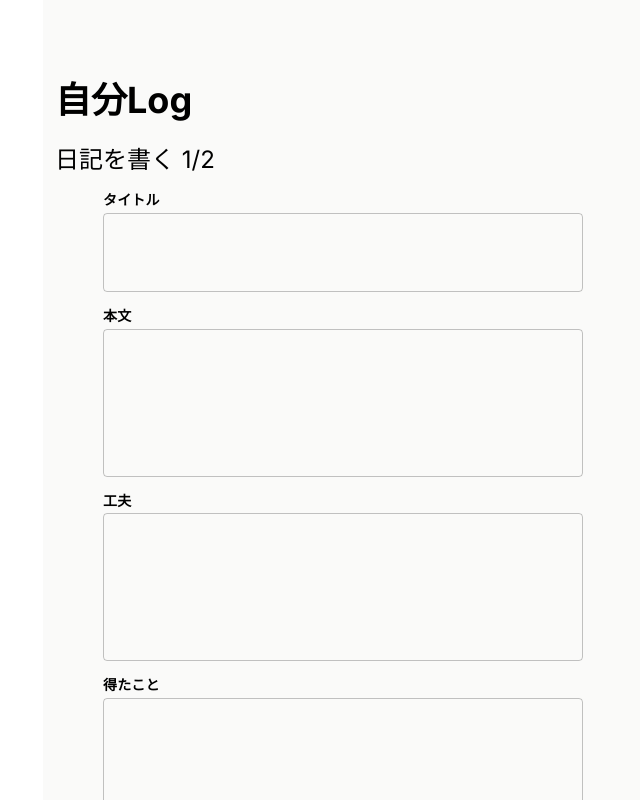
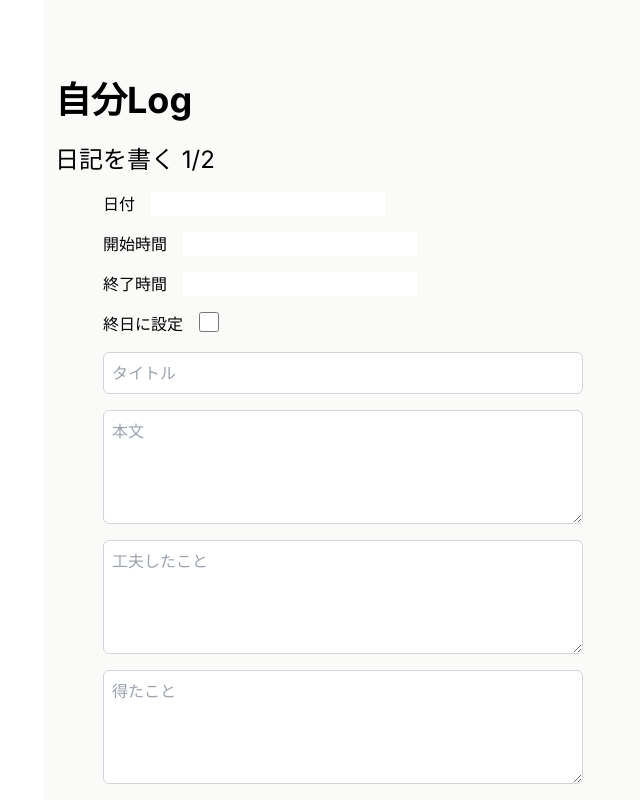
Before and after one commit to tech-harmony-team/Jibun-Log, a Next.js app in the folder next-front/: page /input-test in a window 1280 px wide. Shown: the whole page, without its empty margins (297-937 px from the left). Built offline with nearby package versions, Linux system fonts and the light colour scheme.

Commit message:
[FE#10] 1ページ完結に変更、valueの取得も可能

```diff
--- a/next-front/src/app/input-test-2/page.tsx
+++ /dev/null
@@ -1,101 +0,0 @@
-"use client";
-
-import { useState } from "react";
-import PageHeader from "@/components/typography/pageHeader";
-import { CircleButton } from "@/components/button/circleButton";
-import { CheckRounded, ArrowBackIosNew } from "@mui/icons-material";
-import DatePicker from "react-datepicker";
-import "react-datepicker/dist/react-datepicker.css"
-
-export default function InputPage2() {
-	const [date, setDate] = useState<Date>();
-	const [startTime, setStartTime] = useState<Date>();
-	const [endTime, setEndTime] = useState<Date>();
-	const [allDay, setAllDay] = useState(false);
-
-	const handleBack = () => {
-		window.location.href = '/input-test';
-	};
-
-	const onSubmit = () => {
-		console.log(date);
-		console.log(startTime);
-		console.log(endTime);
-		console.log(allDay? "終日": "終日ではない");
-		if (date && (allDay || (startTime && endTime))) {
-			window.location.href = '/input-test-3';
-		}
-		else
-			alert("日付、開始時間、終了時間は必須です");
-	};
-
-  return (
-		<>
-		<div className="w-4/5 max-w-600 h-full mx-auto pt-14 bg-stone-50">
-			<PageHeader type="h1" textAlignment="left">
-				自分Log
-			</PageHeader>
-			<PageHeader type="h2" textAlignment="left">
-				日記を書く 2/2
-			</PageHeader>
-			<div className="flex flex-col w-4/5 mx-auto space-y-4">
-				<div className="flex flex-row space-x-4">
-					<label>日付</label>
-					<DatePicker
-						selected={date}
-						onChange={(date) => setDate(date!)}
-						showDateSelect
-						dateFormat={"MM/dd"}
-					/>
-				</div>
-				<div className="flex flex-row space-x-4">
-					<label>開始時間</label>
-					<DatePicker
-						selected={startTime}
-						onChange={(date) => setStartTime(date!)}
-						showTimeSelect
-						showTimeSelectOnly
-						timeIntervals={15}
-						timeCaption="Time"
-						dateFormat="HH:mm"
-					/>
-				</div>
-				<div className="flex flex-row space-x-4">
-					<label>終了時間</label>
-					<DatePicker
-						selected={endTime}
-						onChange={(date) => setEndTime(date!)}
-						showTimeSelect
-						showTimeSelectOnly
-						timeIntervals={15}
-						timeCaption="Time"
-						dateFormat="HH:mm"
-					/>
-				</div>
-				<div className="flex flex-row space-x-4">
-					<label>終日に設定</label>
-					<input type="checkbox" checked={allDay} style={{ width: '20px', height: '20px' }} onChange={() => setAllDay(!allDay)} />
-				</div>
-				<div className="flex flex-row justify-end space-x-4">
-					<CircleButton
-						label="戻る"
-						fontsize="50px"
-						color="#fff"
-						backgroundColor="#999999"
-						Icon={ArrowBackIosNew}
-						onClick={handleBack}
-        	/>
-					<CircleButton
-						label="完了"
-						fontsize="50px"
-						color="#fff"
-						backgroundColor="#60D11A"
-						Icon={CheckRounded}
-						onClick={onSubmit}
-					/>
-				</div>
-			</div>
-    </div>
-		</>
-  );
-}
--- a/next-front/src/app/input-test/page.tsx
+++ b/next-front/src/app/input-test/page.tsx
@@ -1,46 +1,49 @@
 "use client";
 
-import { useForm, SubmitHandler } from "react-hook-form";
-import { z } from "zod";
-import { zodResolver } from "@hookform/resolvers/zod";
-import { TextInput } from "@/components/textInput/textInput";
-import { useCallback } from "react";
+import { useState } from "react";
 import PageHeader from "@/components/typography/pageHeader";
 import { CircleButton } from "@/components/button/circleButton";
-import { ChevronRightRounded, ArrowBackIosNew } from "@mui/icons-material";
+import { ChevronRightRounded, ArrowBackIosNew, CheckRounded } from "@mui/icons-material";
+import DatePicker from "react-datepicker";
+import "react-datepicker/dist/react-datepicker.css"
 
-const schema = z.object({
-	title: z.string().min(1, "タイトルを入力してください"),
-	diary: z.string().min(1, "本文を入力してください"),
-	effort: z.string().min(1, "工夫を入力してください"),
-	gain: z.string().min(1, "得たことを入力してください"),
-});
-
-export type Schema = z.infer<typeof schema>;
 
 export default function InputPage() {
-	const { control, handleSubmit, reset, formState: {errors} } = useForm<Schema>({
-		resolver: zodResolver(schema),
-		defaultValues: {
-			title: "",
-			diary: "",
-			effort: "",
-			gain: "",
-		},
-	});
+	const [title, setTitle] = useState<string>("");
+	const [diary, setDiary] = useState<string>("");
+	const [effort, setEffort] = useState<string>("");
+	const [gain, setGain] = useState<string>("");
+	const [date, setDate] = useState<Date>();
+	const [startTime, setStartTime] = useState<Date>();
+	const [endTime, setEndTime] = useState<Date>();
+	const [allDay, setAllDay] = useState(false);
+
+	const [error, setError] = useState<boolean>(false);
 
 	const handleBack = () => {
 		window.location.href = '/home';
 	}
 
-	const onSubmit: SubmitHandler<Schema> = useCallback((data) => {
-		console.log(data);
-		window.location.href = '/input-test-2';
-		}, []);
-
-	const handleReset = useCallback(() => {
-		reset();
-	}, [reset]);
+	const handleSubmit =  () => {
+		if (!title || !diary || !effort || !gain) {
+			setError(true);
+			return;
+		}
+		if (!date || !(allDay || (startTime && endTime))) {
+			alert("日付、開始時間、終了時間は必須です");
+			return;
+		}
+		setError(false);
+		// console.log(title);
+		// console.log(diary);
+		// console.log(effort);
+		// console.log(gain);
+		// console.log(date);
+		// console.log(startTime);
+		// console.log(endTime);
+		// console.log(allDay? "終日": "終日ではない");
+		window.location.href = '/input-test-3';
+	}
 
 	return (
 		<>
@@ -51,14 +54,75 @@ export default function InputPage() {
 			<PageHeader type="h2" textAlignment="left">
 				日記を書く 1/2
 			</PageHeader>
-			<form className="flex flex-col w-4/5 mx-auto space-y-4" onSubmit={handleSubmit(onSubmit)}>
-				<TextInput control={control} id="outlined-required" name="title" label="タイトル" fullWidth multiline rows={2} margin="normal"/>
-				<TextInput control={control} id="outlined-required" name="diary" label="本文" fullWidth multiline rows={5} margin="normal"/>
-				<TextInput control={control} id="outlined-required" name="effort" label="工夫" fullWidth multiline rows={5} margin="normal"/>
-				<TextInput control={control} id="outlined-required" name="gain" label="得たこと" fullWidth multiline rows={5} margin="normal"/>
+			<div className="flex flex-col w-4/5 mx-auto space-y-4">
+				<div className="flex flex-row space-x-4">
+					<label>日付</label>
+					<DatePicker
+						selected={date}
+						onChange={(date) => setDate(date!)}
+						showDateSelect
+						dateFormat={"MM/dd"}
+					/>
+				</div>
+				<div className="flex flex-row space-x-4">
+					<label>開始時間</label>
+					<DatePicker
+						selected={startTime}
+						onChange={(date) => setStartTime(date!)}
+						showTimeSelect
+						showTimeSelectOnly
+						timeIntervals={15}
+						timeCaption="Time"
+						dateFormat="HH:mm"
+					/>
+				</div>
+				<div className="flex flex-row space-x-4">
+					<label>終了時間</label>
+					<DatePicker
+						selected={endTime}
+						onChange={(date) => setEndTime(date!)}
+						showTimeSelect
+						showTimeSelectOnly
+						timeIntervals={15}
+						timeCaption="Time"
+						dateFormat="HH:mm"
+					/>
+				</div>
+				<div className="flex flex-row space-x-4">
+					<label>終日に設定</label>
+					<input type="checkbox" checked={allDay} style={{ width: '20px', height: '20px' }} onChange={() => setAllDay(!allDay)} />
+				</div>
+			<div className="flex flex-col w-full mx-auto space-y-4">
+				<input
+					type="text"
+					className="w-full p-2 border border-gray-300 rounded-md"
+					placeholder="タイトル"
+					value={title}
+					onChange={(e) => setTitle(e.target.value)}
+				/>
+				<textarea
+					className="w-full p-2 border border-gray-300 rounded-md"
+					placeholder="本文"
+					value={diary}
+					rows={4}
+					onChange={(e) => setDiary(e.target.value)}
+				/>
+				<textarea
+					className="w-full p-2 border border-gray-300 rounded-md"
+					placeholder="工夫したこと"
+					value={effort}
+					rows={4}
+					onChange={(e) => setEffort(e.target.value)}
+				/>
+				<textarea
+					className="w-full p-2 border border-gray-300 rounded-md"
+					placeholder="得たこと"
+					value={gain}
+					rows={4}
+					onChange={(e) => setGain(e.target.value)}
+				/>
+				{error && <p className="text-red-500">すべて入力してください。</p>}
 				<div className="flex flex-row justify-end space-x-4">
-					{/* フォームのリセット用ボタン */}
-					{/* <button type="button" onClick={handleReset}>Reset</button> */}
 					<CircleButton
 						label="戻る"
 						fontsize="50px"
@@ -73,10 +137,11 @@ export default function InputPage() {
 						color="#fff"
 						backgroundColor="#60D11A"
 						Icon={ChevronRightRounded}
-						onClick={handleSubmit(onSubmit)}
+						onClick={handleSubmit}
 					/>
 				</div>
-			</form>
+			</div>
+			</div>
     </div>
 		</>
 	);
```
